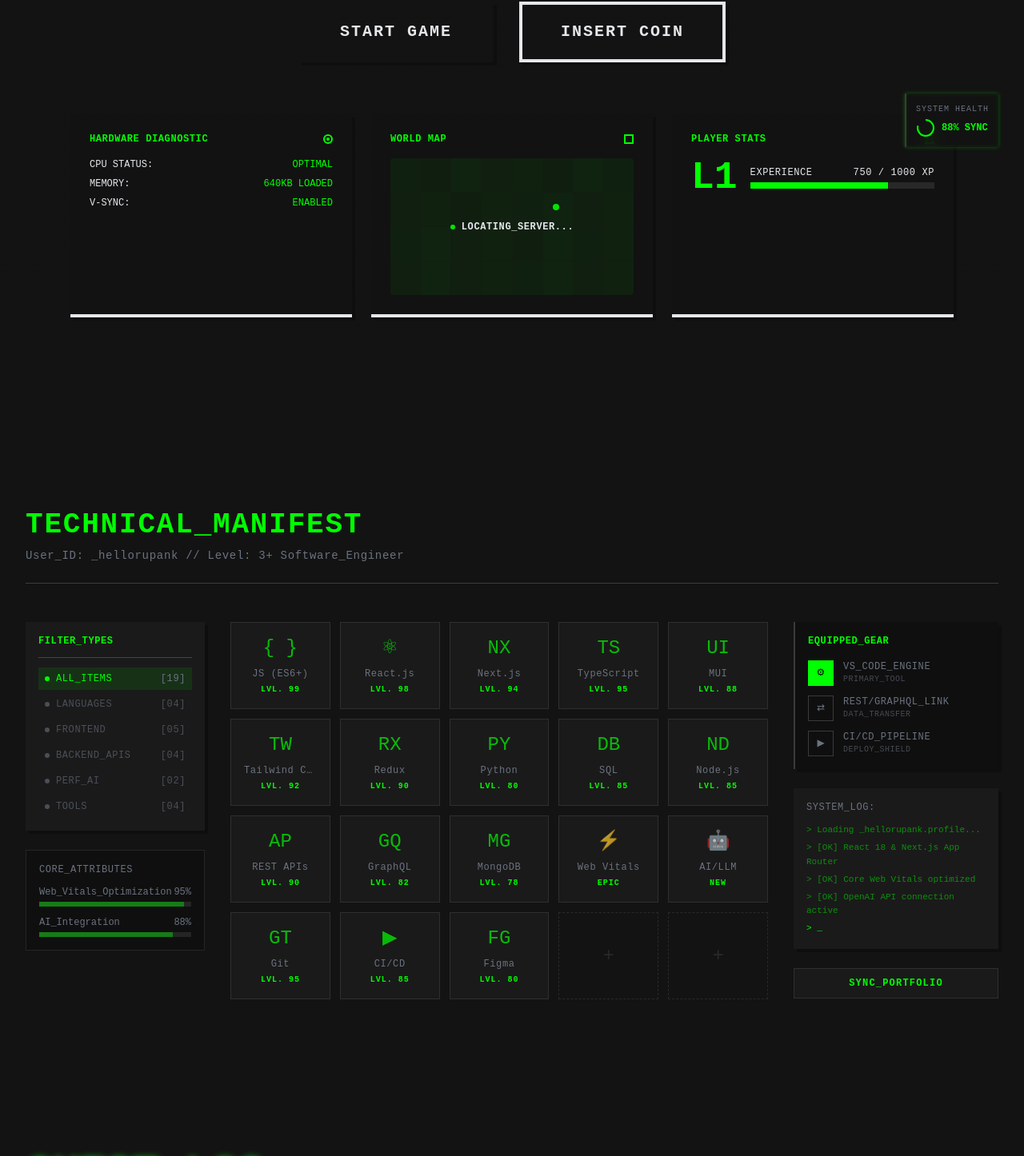
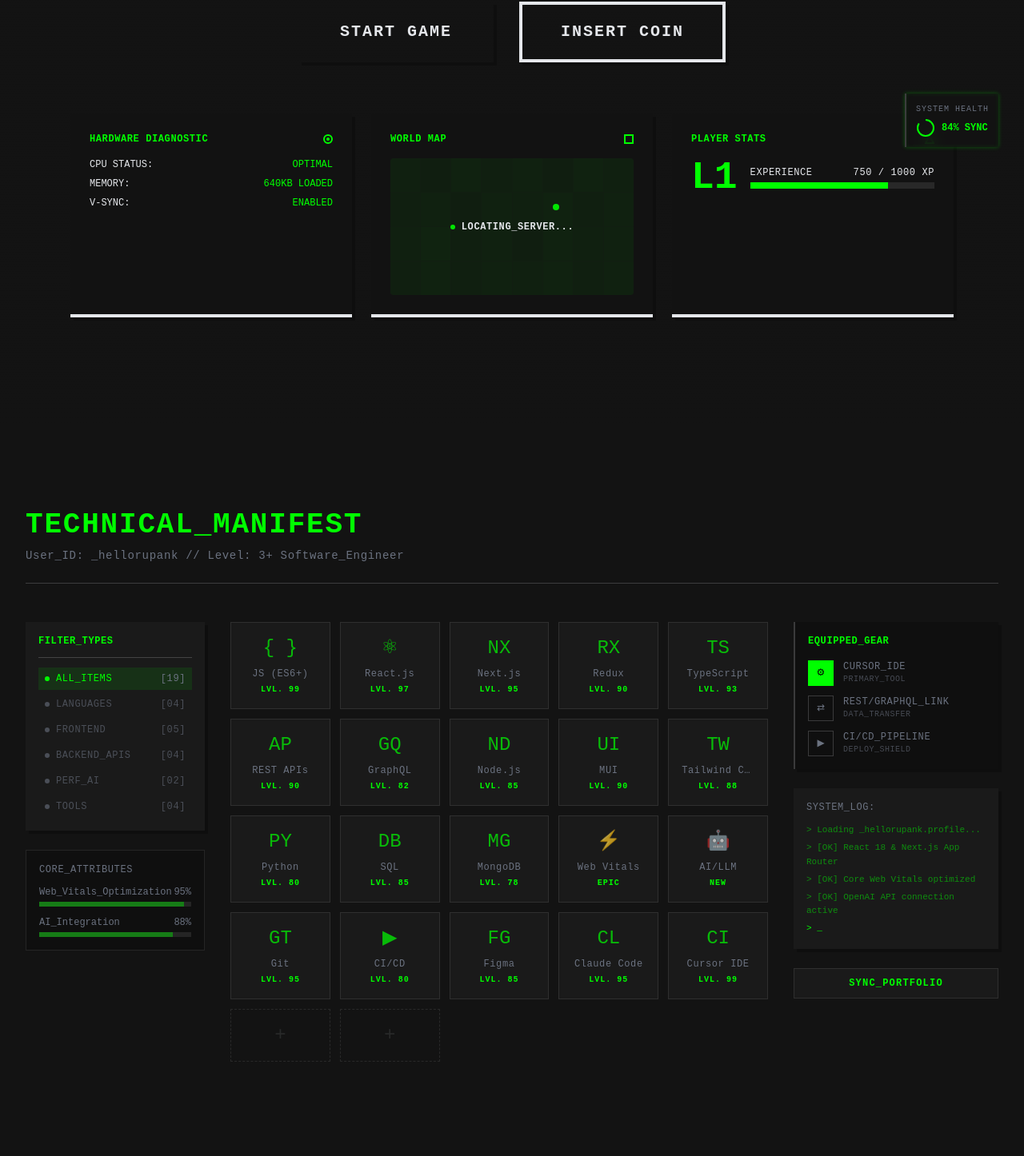
Before and after one commit to javacatscript/rupank-portfolio, a Next.js app: page / in a window 1280 px wide. Shown: the part 584-2030 px from the top of the page at 80% size. Built offline with nearby package versions, Linux system fonts and the light colour scheme; a web font is replaced by a local one.

Commit message:
update contact and resume

```diff
--- a/src/components/ContactSection.tsx
+++ b/src/components/ContactSection.tsx
@@ -2,8 +2,17 @@
 
 import { useState, useEffect } from "react";
 
+const CIRCLE_CIRCUMFERENCE = 2 * Math.PI * 10; // r=10
+
+function fluctuate(base: number, min: number, max: number, step = 2): number {
+  const delta = (Math.random() - 0.45) * step * 2;
+  return Math.round(Math.min(max, Math.max(min, base + delta)));
+}
+
 export default function ContactSection() {
   const [uptime, setUptime] = useState("128:44:02");
+  const [memoryUtilization, setMemoryUtilization] = useState(42);
+  const [syncPercent, setSyncPercent] = useState(88);
 
   useEffect(() => {
     const [h, m, s] = uptime.split(":").map(Number);
@@ -19,6 +28,14 @@ export default function ContactSection() {
     }, 1000);
     return () => clearInterval(interval);
     // eslint-disable-next-line react-hooks/exhaustive-deps
+  }, []);
+
+  useEffect(() => {
+    const interval = setInterval(() => {
+      setMemoryUtilization((prev) => fluctuate(prev, 20, 60, 2.5));
+      setSyncPercent((prev) => fluctuate(prev, 80, 96, 2));
+    }, 2200);
+    return () => clearInterval(interval);
   }, []);
 
   return (
@@ -46,14 +63,14 @@ export default function ContactSection() {
                 Current Stats
               </h4>
               <div className="space-y-2">
-                <StatRow label="LOCATION:" value="SECTOR_7_CONTACT_HUB" />
+                <StatRow label="LOCATION:" value="NEW_DELHI" />
                 <StatRow label="UPTIME:" value={uptime} />
-                <StatRow label="STATUS:" value="READY_TO_SAVE" />
+                <StatRow label="STATUS:" value="READY_TO_ENGAGE" />
               </div>
               <div className="mt-3 pt-3 border-t border-terminal-white/10">
                 <div className="border-t border-dashed border-terminal-white/10 pt-2">
                   <p className="text-[10px] text-terminal-muted tracking-wider">
-                    Memory Bank Utilization: 85%
+                    Memory Bank Utilization: {memoryUtilization}%
                   </p>
                 </div>
               </div>
@@ -68,7 +85,7 @@ export default function ContactSection() {
                   01.
                 </span>
                 <h2 className="text-xl sm:text-2xl md:text-3xl font-black uppercase tracking-tight text-glow-sm">
-                  Establish Connection
+                  Establish Contact
                 </h2>
               </div>
 
@@ -116,14 +133,18 @@ export default function ContactSection() {
                     </div>
                     <div>
                       <h4 className="text-sm font-bold tracking-wider">
-                        Resume_Artifact.v1
+                        Resume_Rupank.v1
                       </h4>
                       <p className="text-[10px] text-terminal-muted tracking-wider">
-                        Size: 4.2MB // Format: PDF_PORTFOLIO
+                        Size: 143KB // Format: PDF
                       </p>
                     </div>
                   </div>
-                  <button className="border border-terminal-white/20 px-4 py-2 text-xs font-bold uppercase tracking-widest hover:border-terminal-green hover:text-terminal-green transition-all flex items-center gap-2">
+                  <a
+                    href="/resume.pdf"
+                    download="Rupank_Joshi_Resume.pdf"
+                    className="border border-terminal-white/20 px-4 py-2 text-xs font-bold uppercase tracking-widest hover:border-terminal-green hover:text-terminal-green transition-all flex items-center gap-2 shrink-0"
+                  >
                     <svg
                       width="12"
                       height="12"
@@ -138,7 +159,7 @@ export default function ContactSection() {
                       />
                     </svg>
                     INITIATE_DOWNLOAD
-                  </button>
+                  </a>
                 </div>
               </div>
             </div>
@@ -162,14 +183,14 @@ export default function ContactSection() {
                   fill="none"
                   stroke="currentColor"
                   strokeWidth="2"
-                  strokeDasharray="56.5"
-                  strokeDashoffset="6.8"
+                  strokeDasharray={CIRCLE_CIRCUMFERENCE}
+                  strokeDashoffset={CIRCLE_CIRCUMFERENCE * (1 - syncPercent / 100)}
                   transform="rotate(-90 12 12)"
                 />
               </svg>
             </div>
-            <span className="text-xs font-bold text-terminal-green">
-              88% SYNC
+            <span className="text-xs font-bold text-terminal-green tabular-nums">
+              {syncPercent}% SYNC
             </span>
           </div>
         </div>
--- a/src/components/SkillsSection.tsx
+++ b/src/components/SkillsSection.tsx
@@ -14,24 +14,25 @@ interface Skill {
 
 const skills: Skill[] = [
   { name: "JS (ES6+)", level: "LVL. 99", category: ["languages"], icon: "{ }" },
-  { name: "React.js", level: "LVL. 98", category: ["frontend"], icon: "⚛" },
-  { name: "Next.js", level: "LVL. 94", category: ["frontend"], icon: "NX" },
-  { name: "TypeScript", level: "LVL. 95", category: ["languages"], icon: "TS" },
-  { name: "MUI", level: "LVL. 88", category: ["frontend"], icon: "UI" },
-  { name: "Tailwind CSS", level: "LVL. 92", category: ["frontend"], icon: "TW" },
+  { name: "React.js", level: "LVL. 97", category: ["frontend"], icon: "⚛" },
+  { name: "Next.js", level: "LVL. 95", category: ["frontend"], icon: "NX" },
   { name: "Redux", level: "LVL. 90", category: ["frontend"], icon: "RX" },
+  { name: "TypeScript", level: "LVL. 93", category: ["languages"], icon: "TS" },
+  { name: "REST APIs", level: "LVL. 90", category: ["backend"], icon: "AP" },
+  { name: "GraphQL", level: "LVL. 82", category: ["backend"], icon: "GQ" },
+  { name: "Node.js", level: "LVL. 85", category: ["backend"], icon: "ND" },
+  { name: "MUI", level: "LVL. 90", category: ["frontend"], icon: "UI" },
+  { name: "Tailwind CSS", level: "LVL. 88", category: ["frontend"], icon: "TW" },
   { name: "Python", level: "LVL. 80", category: ["languages"], icon: "PY" },
   { name: "SQL", level: "LVL. 85", category: ["languages"], icon: "DB" },
-  { name: "Node.js", level: "LVL. 85", category: ["backend"], icon: "ND" },
-  { name: "REST APIs", level: "LVL. 90", category: ["backend"], icon: "AP" },
-  { name: "GraphQL", level: "LVL. 82", category: ["backend"], icon: "GQ" },
   { name: "MongoDB", level: "LVL. 78", category: ["backend"], icon: "MG" },
   { name: "Web Vitals", level: "EPIC", category: ["perf_ai"], icon: "⚡" },
   { name: "AI/LLM", level: "NEW", category: ["perf_ai"], icon: "🤖" },
   { name: "Git", level: "LVL. 95", category: ["tools"], icon: "GT" },
-  // { name: "Docker", level: "LVL. 75", category: ["tools"], icon: "DK" },
-  { name: "CI/CD", level: "LVL. 85", category: ["tools"], icon: "▶" },
-  { name: "Figma", level: "LVL. 80", category: ["tools"], icon: "FG" },
+  { name: "CI/CD", level: "LVL. 80", category: ["tools"], icon: "▶" },
+  { name: "Figma", level: "LVL. 85", category: ["tools"], icon: "FG" },
+  { name: "Claude Code", level: "LVL. 95", category: ["tools"], icon: "CL" },
+  { name: "Cursor IDE", level: "LVL. 99", category: ["tools"], icon: "CI" },
 ];
 
 const categories: { id: SkillCategory; label: string; count: string }[] = [
@@ -44,7 +45,7 @@ const categories: { id: SkillCategory; label: string; count: string }[] = [
 ];
 
 const equippedGear = [
-  { name: "VS_CODE_ENGINE", type: "PRIMARY_TOOL" },
+  { name: "CURSOR_IDE", type: "PRIMARY_TOOL" },
   { name: "REST/GRAPHQL_LINK", type: "DATA_TRANSFER" },
   { name: "CI/CD_PIPELINE", type: "DEPLOY_SHIELD" },
 ];
```
Also changed, not shown: 1 other file (tests, documents, lock files or other folders).
